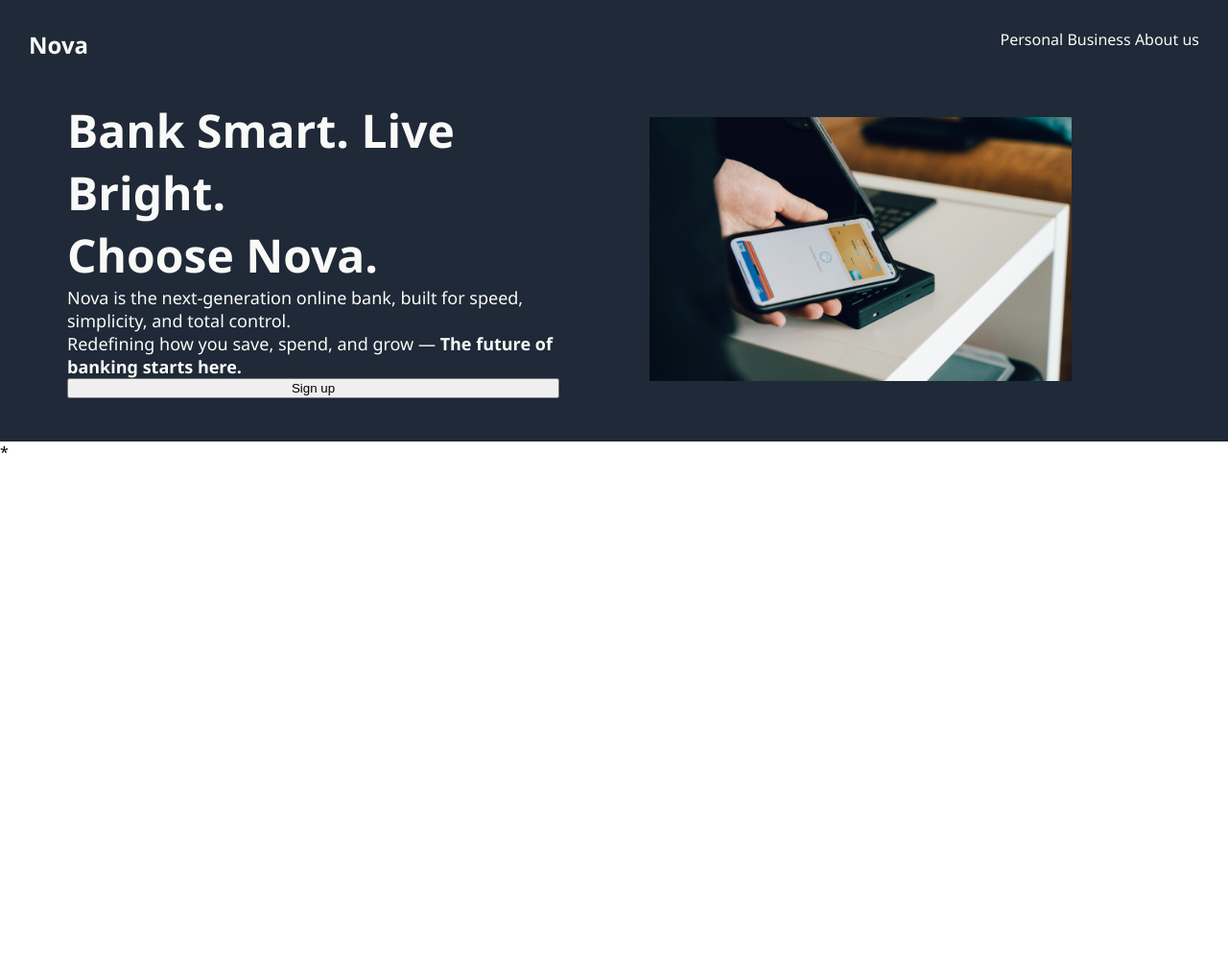
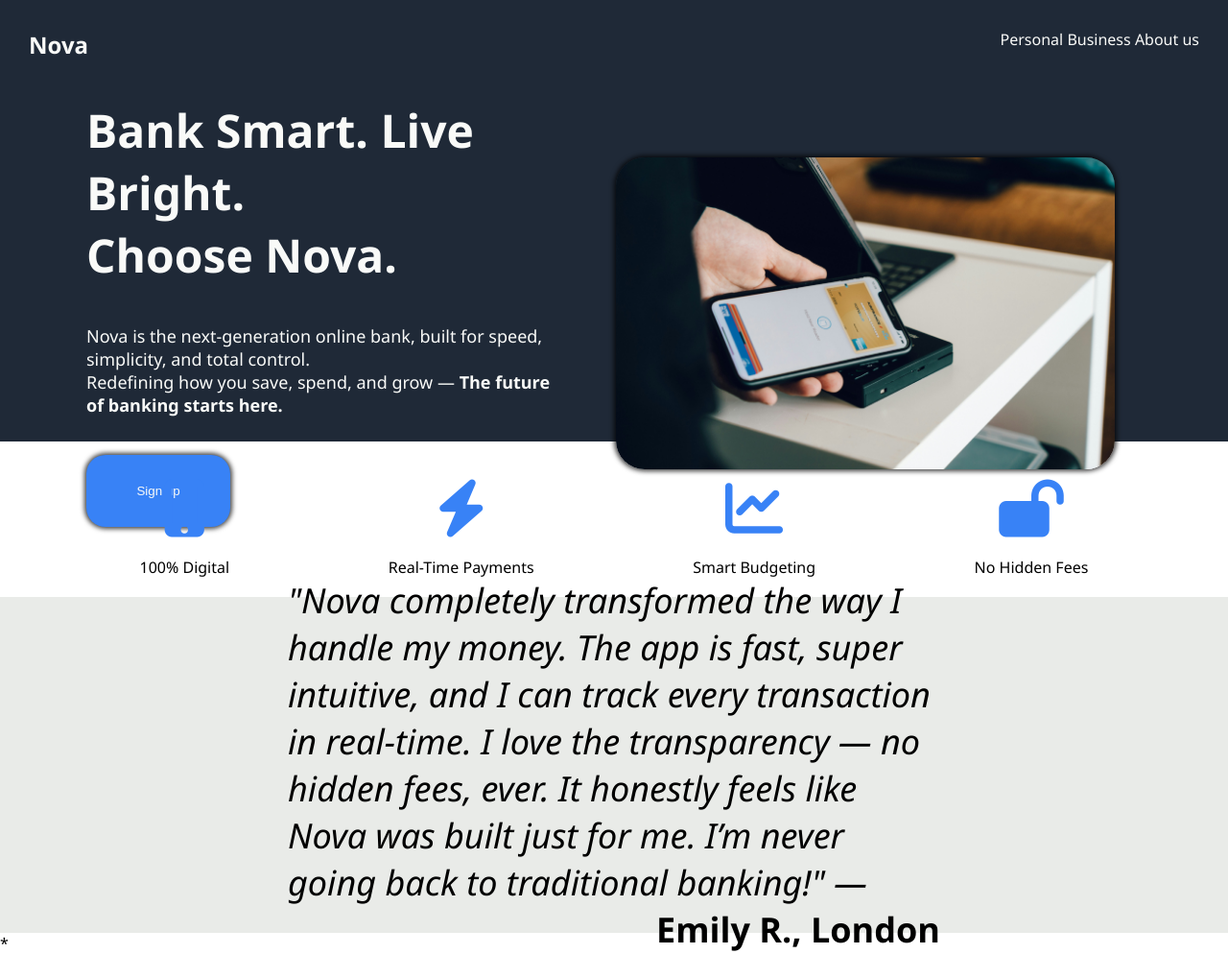
Before and after one commit to Dinozzzo/odin-nova, a plain HTML site: page index.html in a window 1280 px wide. Shown: the whole page at 96% size. Before the commit the page ends 800 px from the top, so only its background shows below. Drawn offline with Linux system fonts and the light colour scheme.

Commit message:
part 2: added icons and review

```diff
--- a/index.html
+++ b/index.html
@@ -5,6 +5,10 @@
     <meta name="viewport" content="width=device-width, initial-scale=1.0" />
     <title>Nova</title>
     <link rel="stylesheet" href="./style.css" />
+    <link
+      rel="stylesheet"
+      href="https://cdnjs.cloudflare.com/ajax/libs/font-awesome/6.5.0/css/all.min.css"
+    />
   </head>
   <body>
     <header>
@@ -34,6 +38,31 @@
         </div>
       </div>
     </header>
+    <div class="icon-section">
+      <div class="icon">
+        <i class="fas fa-mobile-alt icon"></i> 100% Digital
+      </div>
+      <div class="icon">
+        <i class="fas fa-bolt icon"></i> Real-Time Payments
+      </div>
+      <div class="icon">
+        <i class="fas fa-chart-line icon"></i> Smart Budgeting
+      </div>
+      <div class="icon">
+        <i class="fas fa-lock-open icon"></i> No Hidden Fees
+      </div>
+    </div>
+    <div class="review">
+      <p>
+        <i>
+          "Nova completely transformed the way I handle my money. The app is
+          fast, super intuitive, and I can track every transaction in real-time.
+          I love the transparency — no hidden fees, ever. It honestly feels like
+          Nova was built just for me. I’m never going back to traditional
+          banking!" — </p></i>
+          <span><strong>Emily R., London</strong></span>
+
+    </div>
   </body>
 </html>
 *
--- a/style.css
+++ b/style.css
@@ -32,7 +32,7 @@ h1 {
 
 .header-body {
   display: flex;
-  padding: 40px 40px 0 40px;
+  padding: 40px 40px 0 60px;
 }
 
 .header-body-left {
@@ -40,10 +40,23 @@ h1 {
   flex-direction: column;
   justify-content: center;
   width: 45%;
+  gap: 40px;
 }
 
 .header-body-left h2 {
   font-size: 48px;
+}
+
+.header-body-left button {
+  width: 150px;
+  height: 75px;
+  border-radius: 20px;
+  background-color: #3882f6;
+  color: #f9faf8;
+  border: none;
+  box-shadow: 0px 0px 5px 2px rgba(0, 0, 0, 0.75);
+  -webkit-box-shadow: 0px 0px 5px 2px rgba(0, 0, 0, 0.75);
+  -moz-box-shadow: 0px 0px 5px 2px rgba(0, 0, 0, 0.75);
 }
 
 .header-body-right {
@@ -55,9 +68,48 @@ h1 {
 
 .header-body-right img {
   width: auto;
-  height: 275px;
+  height: 325px;
+  border-radius: 30px;
+  box-shadow: 0px 0px 5px 2px rgba(0, 0, 0, 0.75);
+  -webkit-box-shadow: 0px 0px 5px 2px rgba(0, 0, 0, 0.75);
+  -moz-box-shadow: 0px 0px 5px 2px rgba(0, 0, 0, 0.75);
 }
 
 .header-body-left p {
   font-size: 18px;
 }
+
+.icon-section {
+  display: flex;
+  justify-content: space-evenly;
+  width: auto;
+}
+
+.icon {
+  display: flex;
+  flex-direction: column;
+  align-items: center;
+  padding: 20px;
+}
+
+.icon i {
+  font-size: 60px;
+  color: #3882f6;
+}
+
+.review {
+  display: flex;
+  flex-direction: column;
+  justify-content: center;
+  align-items: center;
+  height: 300px;
+  background-color: #e9ebe8;
+  padding: 25px 300px;
+  font-size: 36px;
+}
+
+.review span {
+  width: 100%;
+  display: flex;
+  justify-content: flex-end;
+}
```
